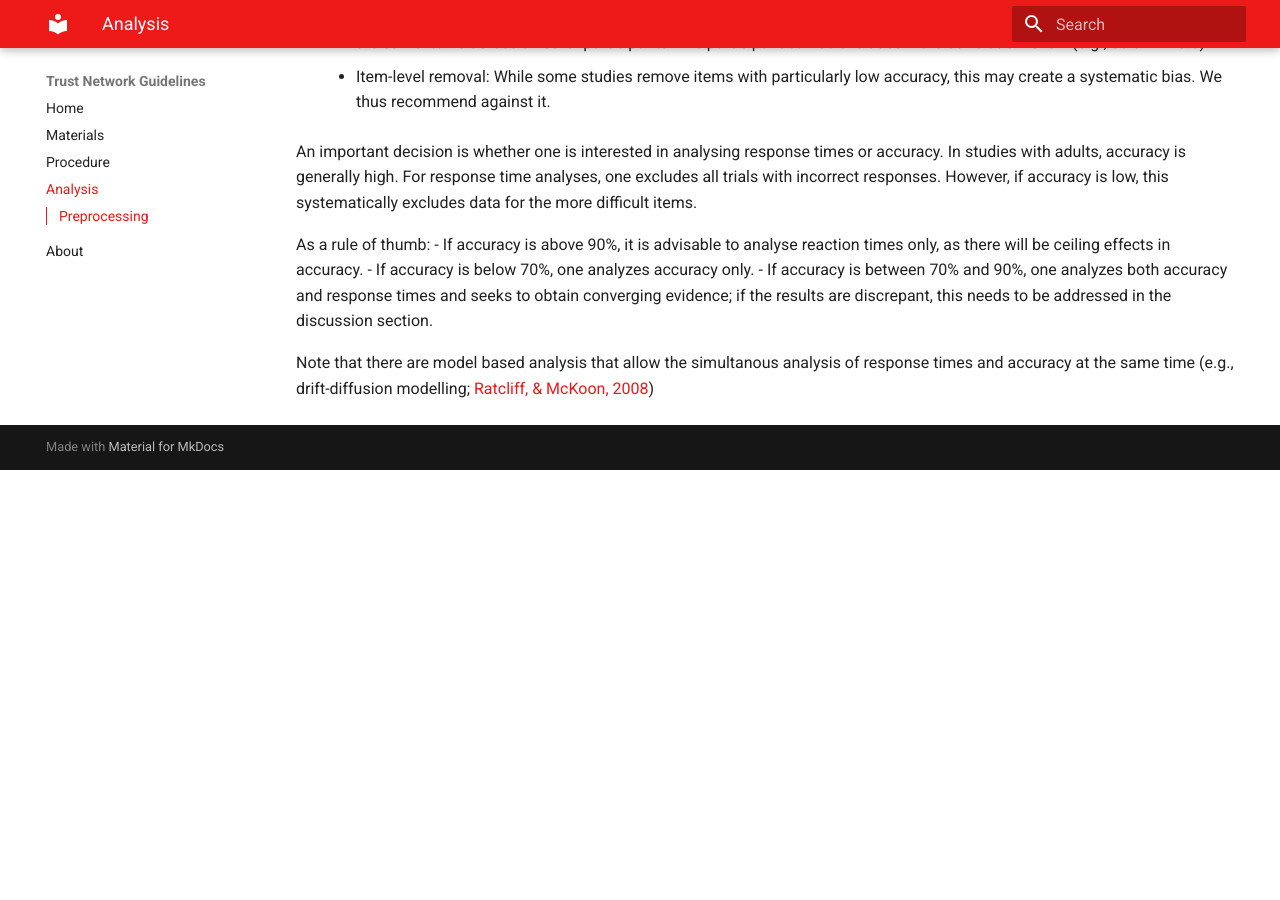
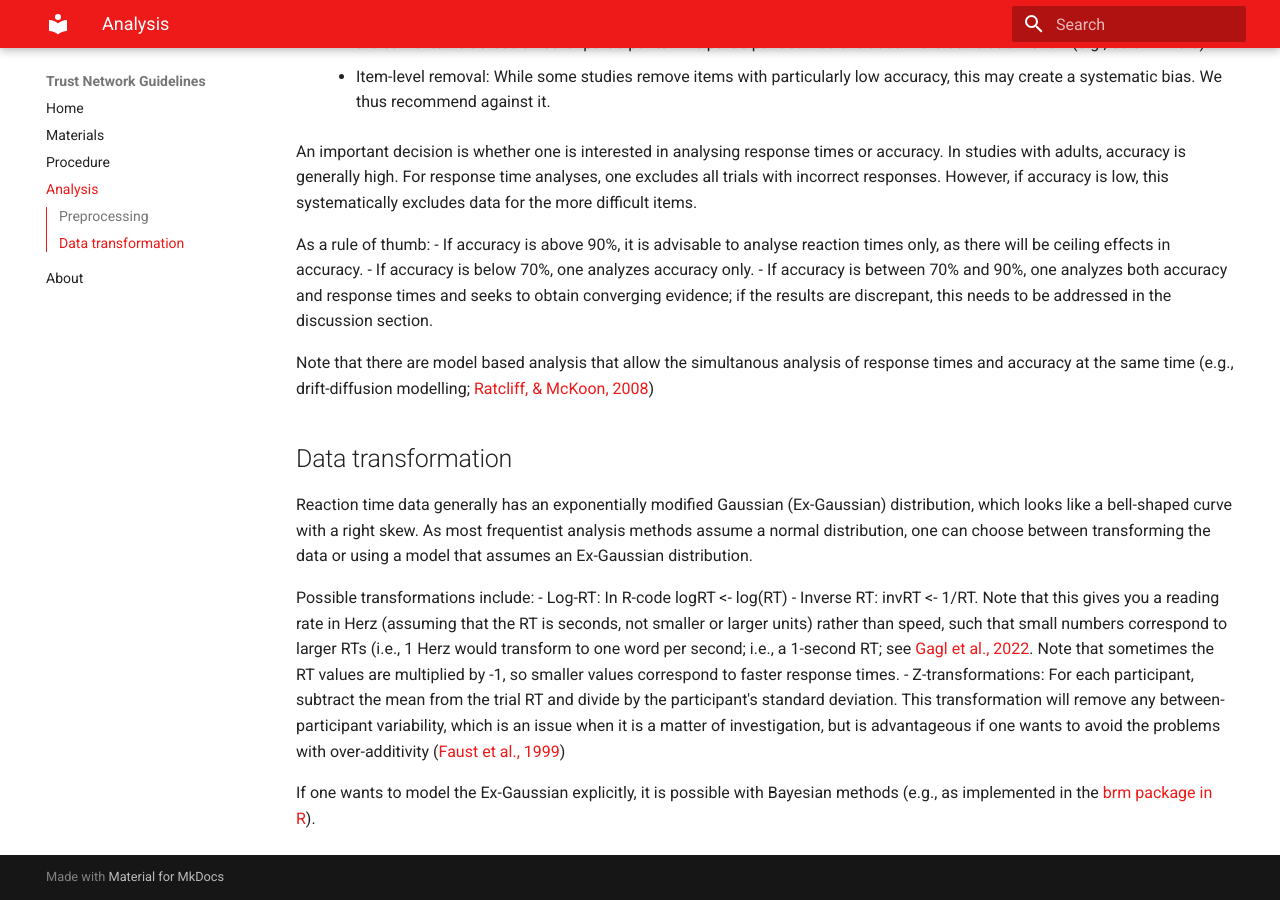
Before and after one commit to cwdeee/trust-network-guidelines, an MkDocs documentation site: the page built from docs/analysis.md, in a window 1280 px wide and 900 px high, scrolled down 890 px. Built offline with MkDocs 1.6.1 and Material for MkDocs 9.7.7, drawn with Linux system fonts in a browser that asks for light colours; before the commit the page ends 1360 px from its top, so only the background shows below that.

Commit message:
data transformation

```diff
--- a/docs/analysis.md
+++ b/docs/analysis.md
@@ -28,3 +28,13 @@ As a rule of thumb:
 - If accuracy is between 70% and 90%, one analyzes both accuracy and response times and seeks to obtain converging evidence; if the results are discrepant, this needs to be addressed in the discussion section.
 
 Note that there are model based analysis that allow the simultanous analysis of response times and accuracy at the same time (e.g., drift-diffusion modelling; [Ratcliff, & McKoon, 2008](https://doi.org/10.1162/neco.2008.12-06-420))
+
+##  Data transformation
+Reaction time data generally has an exponentially modified Gaussian (Ex-Gaussian) distribution, which looks like a bell-shaped curve with a right skew. As most frequentist analysis methods assume a normal distribution, one can choose between transforming the data or using a model that assumes an Ex-Gaussian distribution.
+
+Possible transformations include:
+- Log-RT: In R-code logRT <- log(RT)
+- Inverse RT: invRT <- 1/RT. Note that this gives you a reading rate in Herz (assuming that the RT is seconds, not smaller or larger units) rather than speed, such that small numbers correspond to larger RTs (i.e., 1 Herz would transform to one word per second; i.e., a 1-second RT; see [Gagl et al., 2022](https://doi.org/10.1038/s41562-021-01215-4). Note that sometimes the RT values are multiplied by -1, so smaller values correspond to faster response times.
+- Z-transformations: For each participant, subtract the mean from the trial RT and divide by the participant's standard deviation. This transformation  will remove any between-participant variability, which is an issue when it is a matter of investigation, but is advantageous if one wants to avoid the problems with over-additivity ([Faust et al., 1999](https://doi.org/10.1037/0033-2909.125.6.777))
+
+If one wants to model the Ex-Gaussian explicitly, it is possible with Bayesian methods (e.g., as implemented in the [brm package in R](https://github.com/paul-buerkner/brms)).
```
